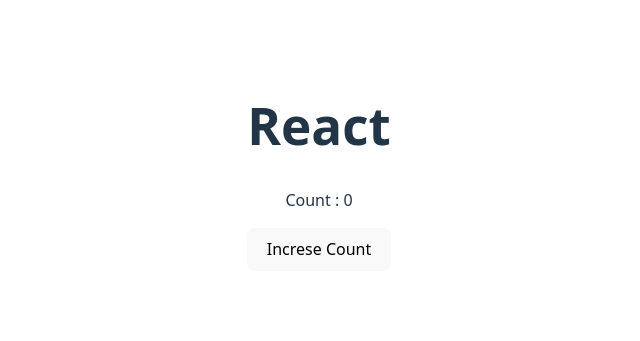
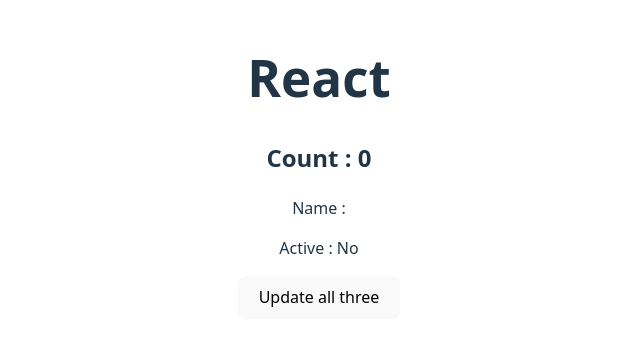
Before and after one commit to Mukunth90/core-concepts, a React (Vite) app: page / in a window 1280 px wide. Shown: the part 233-574 px from the top of the page, without its empty margins (321-961 px from the left). Built offline with nearby package versions, Linux system fonts and the light colour scheme.

Commit message:
Batching

```diff
--- a/src/App.jsx
+++ b/src/App.jsx
@@ -2,6 +2,7 @@
 import { LoginCard } from './LoginCard';
 import { SimpleCounter } from './SimpleCounter';
 import { PrevStateCounter } from './PrevStateCounter';
+import { BatchingCounter } from './BatchingCounter';
 
 import './App.css';
 
@@ -13,7 +14,8 @@
       <Counter />
       <LoginCard /> */}
       {/* <SimpleCounter /> */}
-      <PrevStateCounter />
+      {/* <PrevStateCounter /> */}
+      <BatchingCounter />
     </>
   );
 }
--- /dev/null
+++ b/src/BatchingCounter.jsx
@@ -0,0 +1,36 @@
+import { use, useState } from 'react';
+
+export const BatchingCounter = () => {
+  const [count, setCount] = useState(0);
+  const [name, setName] = useState('');
+  const [isActive, setIsAvtive] = useState(false);
+
+  console.log('Render phase: Component rendering');
+
+  const handleClick = () => {
+    setCount((prev) => {
+      return prev + 1;
+    });
+
+    setCount((prev) => {
+      return prev + 5;
+    });
+
+    setCount((prev) => {
+      return prev + 10;
+    });
+
+    setName('Updated');
+
+    setIsAvtive(true);
+  };
+
+  return (
+    <div>
+      <h2>Count : {count}</h2>
+      <p>Name : {name}</p>
+      <p>Active : {isActive ? 'Yes' : 'No'}</p>
+      <button onClick={handleClick}>Update all three</button>
+    </div>
+  );
+};
```
